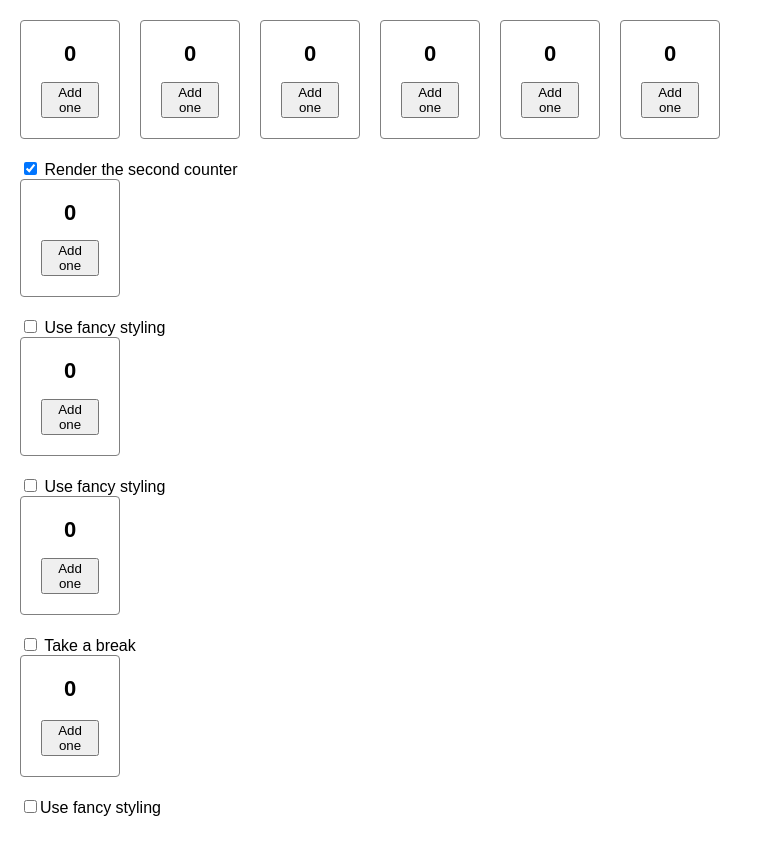
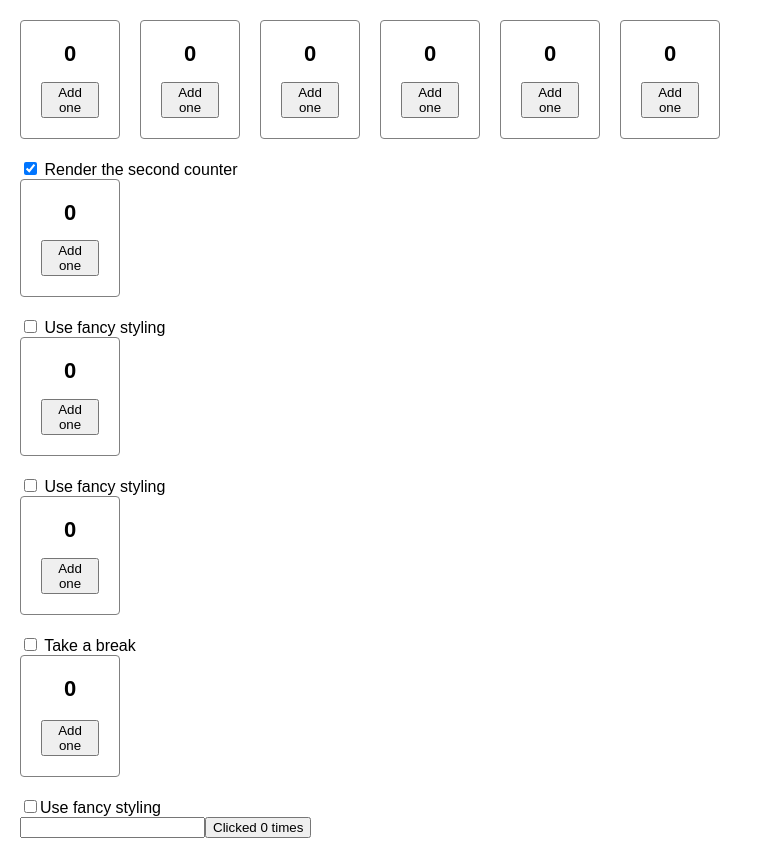
Before and after one commit to zelitosaide/react-js-course, a React (Create React App) app: page / in a window 1280 px wide. Shown: the whole page, without its empty margins (0-763 px from the left). Before the commit the page ends 837 px from the top, so only its background shows below. Built offline with nearby package versions, Linux system fonts and the light colour scheme.

Commit message:
Preserving and Resetting State

```diff
--- a/src/learn/learn-react/managing-state/preserving-and-resetting-state/index.js
+++ b/src/learn/learn-react/managing-state/preserving-and-resetting-state/index.js
@@ -34,6 +34,19 @@ function MyComponent() {
       />
     );
   }
+
+  return (
+    <>
+      <MyTextField />
+      <button
+        onClick={function () {
+          setCounter(counter + 1);
+        }}
+      >
+        Clicked {counter} times
+      </button>
+    </>
+  );
 }
 
 function CounterContainer() {
```
